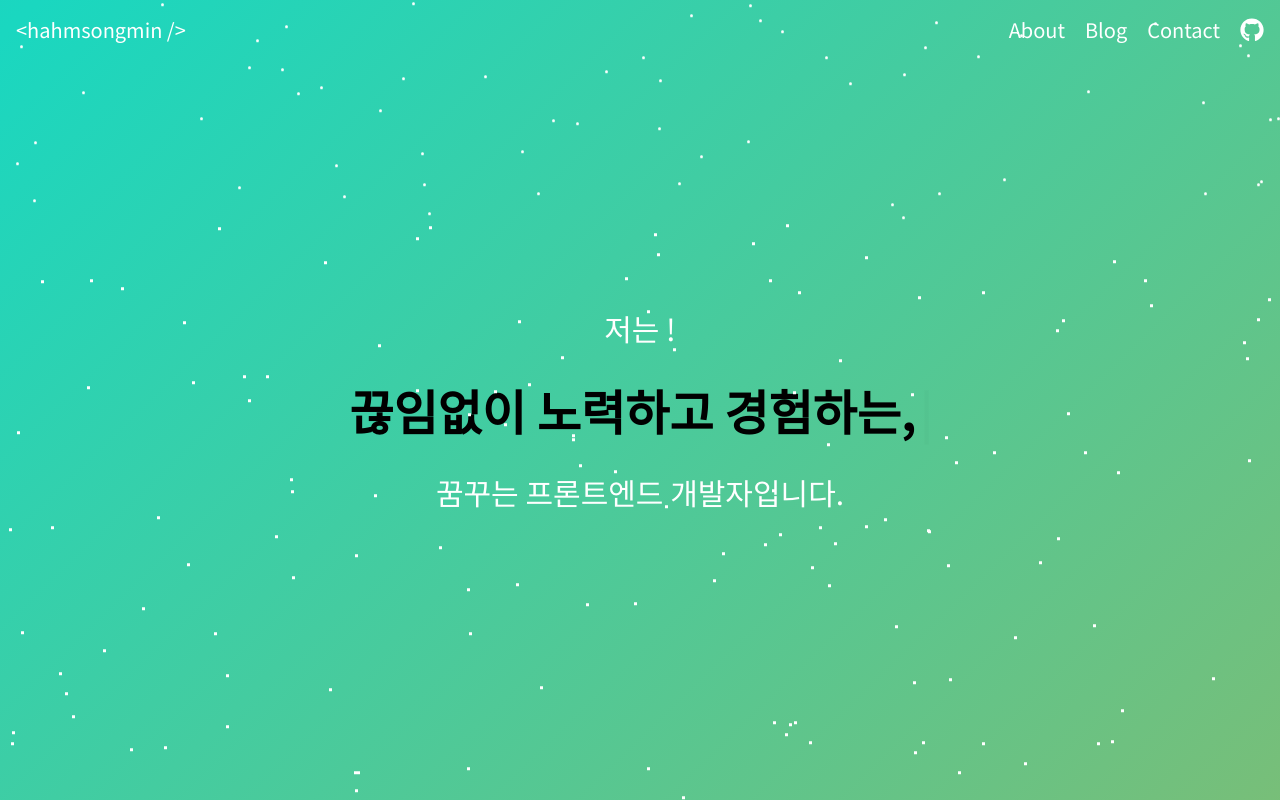
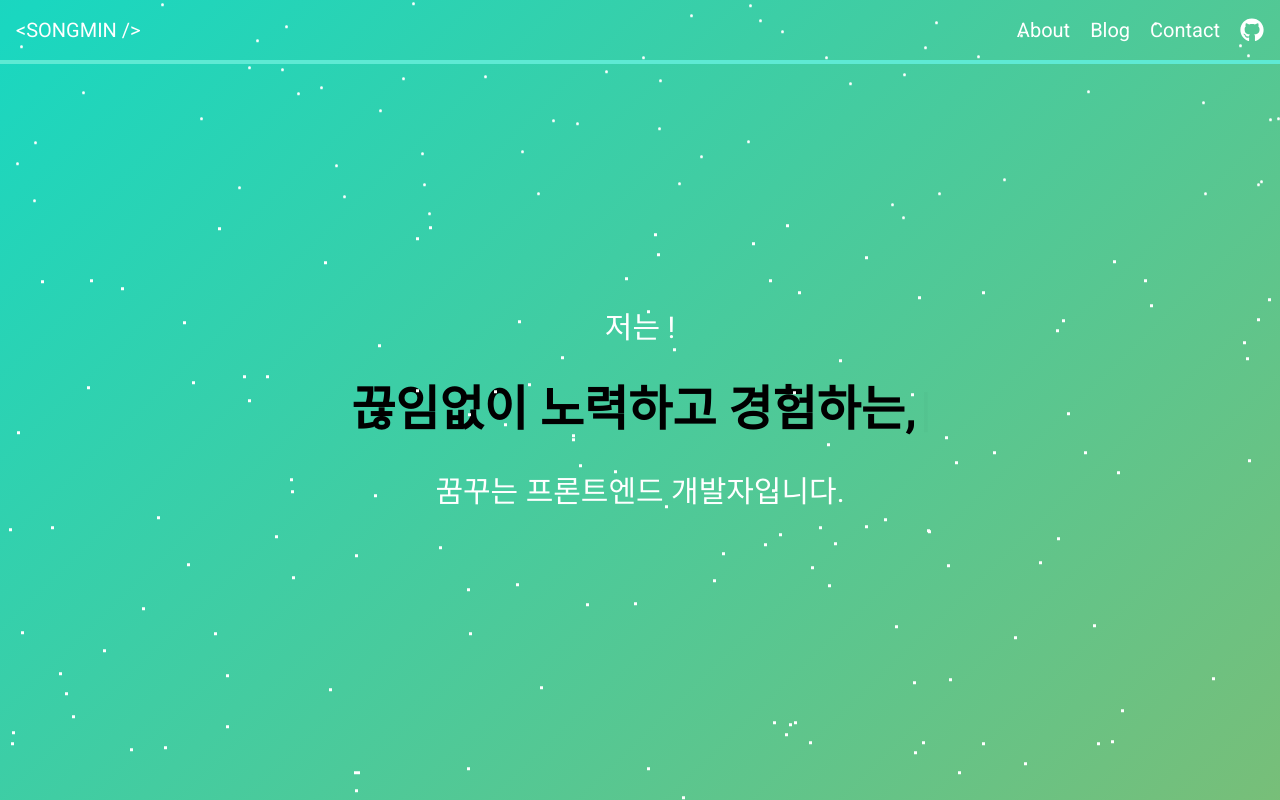
Before and after one commit to ivanselah/ivanselah.com, a Next.js app: page / in a window 1280 px wide. Built offline with nearby package versions, Linux system fonts and the light colour scheme.

Commit message:
style: add post progress bar

```diff
--- a/package.json
+++ b/package.json
@@ -21,6 +21,7 @@
   },
   "dependencies": {
     "@heroicons/react": "^2.0.18",
+    "framer-motion": "^10.16.16",
     "next": "14.0.2",
     "next-themes": "^0.2.1",
     "nodemailer": "^6.9.7",
--- a/src/app/layout.tsx
+++ b/src/app/layout.tsx
@@ -1,13 +1,18 @@
 import type { Metadata } from 'next';
 
-import { Noto_Sans_KR } from 'next/font/google';
+import { Roboto } from 'next/font/google';
 
 import '@/styles/index.css';
 
 import RootProviders from '@/app/rootProviders';
 import Header from '@/components/Header';
 
-const notoSansKR = Noto_Sans_KR({ subsets: ['latin'] });
+const roboto = Roboto({
+  weight: ['400', '700'],
+  style: ['normal', 'italic'],
+  subsets: ['latin'],
+  display: 'swap',
+});
 
 export const metadata: Metadata = {
   title: {
@@ -22,7 +27,7 @@ export const metadata: Metadata = {
 
 export default function RootLayout({ children }: { children: React.ReactNode }) {
   return (
-    <html lang="en" suppressHydrationWarning className={notoSansKR.className}>
+    <html lang="en" suppressHydrationWarning className={roboto.className}>
       <RootProviders>
         <Header />
         <main className="w-full mx-auto pt-16 md:pt-24 lg:pt-32 grow">{children}</main>
--- a/src/app/posts/[slug]/page.tsx
+++ b/src/app/posts/[slug]/page.tsx
@@ -1,7 +1,6 @@
 import React from 'react';
 import { getAllPublicPosts, getPostData } from '@/service/posts';
 import MarkdownViewer from '@/components/posts/MarkdownViewer';
-import Image from 'next/image';
 import PreNextPostCard from '@/components/posts/PreNextPostCard';
 import LikeShareIsland from '@/components/posts/LikeShareIsland';
 import PostImage from '@/components/posts/PostImage';
--- a/src/components/Header.tsx
+++ b/src/components/Header.tsx
@@ -5,15 +5,17 @@ import { homeBody } from '@/config';
 import { FaGithub } from 'react-icons/fa';
 import { useCheckPathname } from '@/hooks/useCheckPathname';
 import { CommonUtils } from '@/utils/common';
+import PostScrollProgressBar from '@/components/posts/PostScrollProgressBar';
 
 export default function Header() {
-  const { isMatch } = useCheckPathname({ targetPathname: '/' });
+  const { isMatch: isRootPathMatch } = useCheckPathname({ targetPathname: '/' });
+  const { isMatch: isPostPathMatch } = useCheckPathname({ targetPathname: 'posts' });
 
   return (
     <header
       className={CommonUtils.combineClassName(
         'fixed top-0 left-0 right-0 z-10',
-        isMatch ? 'bg-transparent' : 'bg-neutral-100/[0.8] shadow-sm dark:bg-neutral-900/[0.8]',
+        isRootPathMatch ? 'bg-transparent' : 'bg-neutral-100/[0.9] shadow-sm dark:bg-neutral-900/[0.9]',
       )}
     >
       <div className="max-w-[1300px] mx-auto flex justify-between items-center p-4 max-[360px]:p-2">
@@ -31,6 +33,7 @@ export default function Header() {
           </Link>
         </nav>
       </div>
+      <PostScrollProgressBar />
     </header>
   );
 }
--- a/src/components/posts/MarkdownViewer.tsx
+++ b/src/components/posts/MarkdownViewer.tsx
@@ -38,14 +38,12 @@ export default function MarkdownViewer({ content }: MarkdownViewerProps) {
           <strong className="text-rose-500 dark:text-teal-500 max-md:text-sm">{children}</strong>
         ),
         blockquote: ({ children }) => (
-          <blockquote className="bg-neutral-50 dark:bg-neutral-900 px-7 py-2 border-l-sky-500 rounded-md not-italic font-light">
+          <blockquote className="bg-neutral-50 dark:bg-neutral-900 px-7 py-2 border-l-sky-500 rounded-md not-italic">
             {children}
           </blockquote>
         ),
         p: ({ children }) => (
-          <p className="dark:text-neutral-200 max-md:text-sm whitespace-pre-wrap font-light before:hidden">
-            {children}
-          </p>
+          <p className="dark:text-neutral-200 max-md:text-sm whitespace-pre-wrap before:hidden">{children}</p>
         ),
         a: ({ children }) => <a className="text-neutral-500 max-md:text-sm cursor-pointer break-words">{children}</a>,
         code(props) {
--- /dev/null
+++ b/src/components/posts/PostScrollProgressBar.tsx
@@ -0,0 +1,20 @@
+'use client';
+
+import React from 'react';
+import { motion, useScroll, useSpring } from 'framer-motion';
+
+export default function PostScrollProgressBar() {
+  const { scrollYProgress } = useScroll();
+  const scaleX = useSpring(scrollYProgress, {
+    stiffness: 100,
+    damping: 30,
+    restDelta: 0.001,
+  });
+
+  return (
+    <motion.div
+      className="fixed top-[60px] max-md:top-[56px] max-sm:top-[40px] left-0 right-0 h-1 bg-teal-300 origin-left"
+      style={{ scaleX }}
+    />
+  );
+}
--- a/src/config/index.ts
+++ b/src/config/index.ts
@@ -1,6 +1,6 @@
 const homeBody = {
   gradientColors: '#4484ce, #1ad7c0, #ff9b11, #9b59b6, #ff7f7f, #ecf0f1',
-  name: 'hahmsongmin',
+  name: 'SONGMIN',
   nickName: 'IvanSelah',
   title: '꿈꾸는 프론트엔드 개발자입니다.',
   github: 'https://github.com/ivanselah',
```
Also changed, not shown: 1 other file (tests, documents, lock files or other folders).
